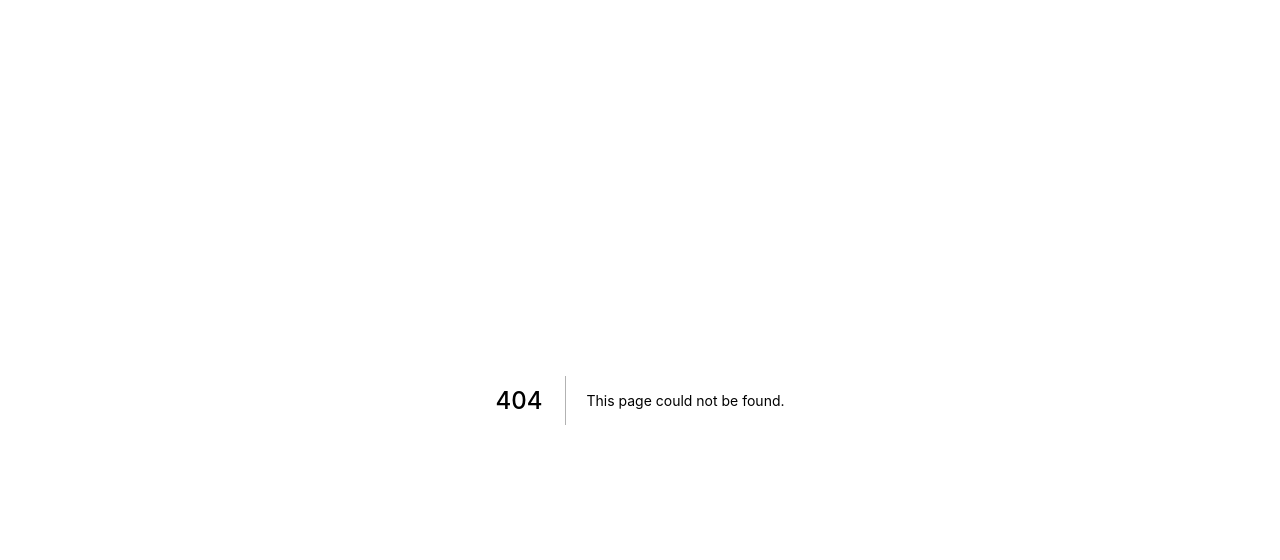
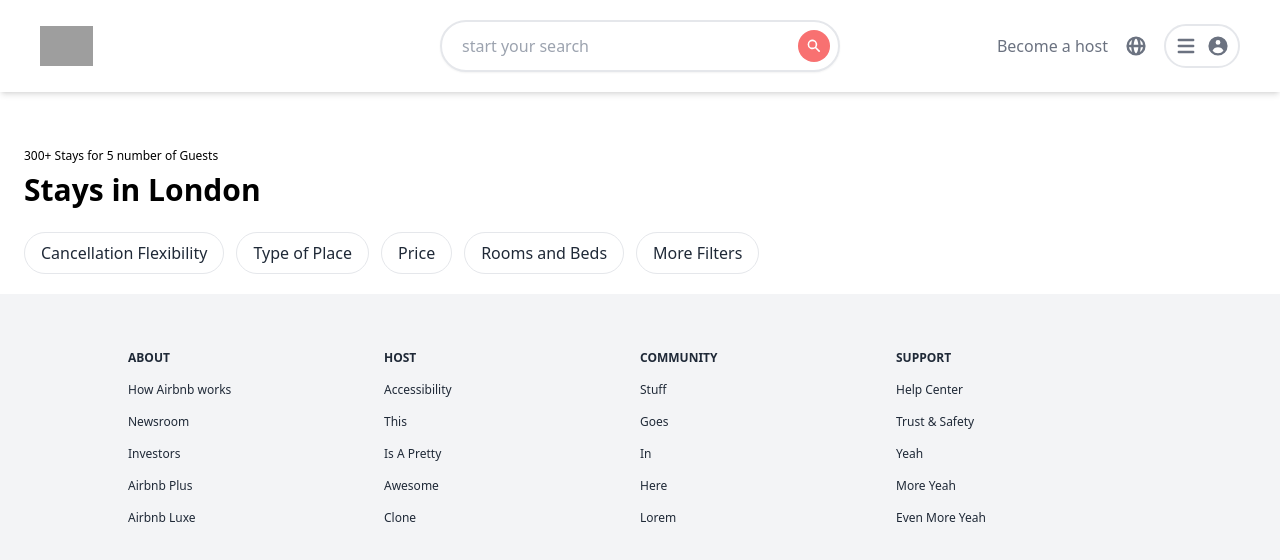
Before and after one commit to rtothaoss/airbnbClone, a Next.js app: page /search in a window 1280 px wide. Before the commit this address had no page. Shown: the top 560 px of the page. Built offline with nearby package versions, Linux system fonts and the light colour scheme; grey boxes are pictures that could not be loaded.

Commit message:
started search page

```diff
--- /dev/null
+++ b/pages/search.js
@@ -0,0 +1,30 @@
+import React from 'react'
+import Footer from '../components/Footer'
+import Header from '../components/Header'
+
+function Search() {
+  return (
+    <div>
+        <Header />
+
+        <main className='flex'>
+        <section className='flex-grow pt-14 px-6'>
+            <p className='text-xs'>300+ Stays for 5 number of Guests</p>
+            <h1 className='text-3xl font-semibold mt-2 mb-6'>Stays in London</h1>
+            <div className='hidden md:inline-flex mb-5 space-x-3 text-gray-800 whitespace-nowrap'>
+                <p className='button'>Cancellation Flexibility</p>
+                <p className='button'>Type of Place</p>
+                <p className='button'>Price</p>
+                <p className='button'>Rooms and Beds</p>
+                <p className='button'>More Filters</p>
+            </div>
+        </section>
+
+        </main>
+
+        <Footer />
+    </div>
+  )
+}
+
+export default Search
--- a/styles/globals.css
+++ b/styles/globals.css
@@ -1,3 +1,10 @@
 @tailwind base;
 @tailwind components;
 @tailwind utilities;
+
+@layer components {
+    .button {
+        @apply px-4 py-2 border rounded-full cursor-pointer hover:shadow-lg
+        active:scale-95 active:bg-gray-100 transition transform duration-100 ease-out
+    }
+}
```
